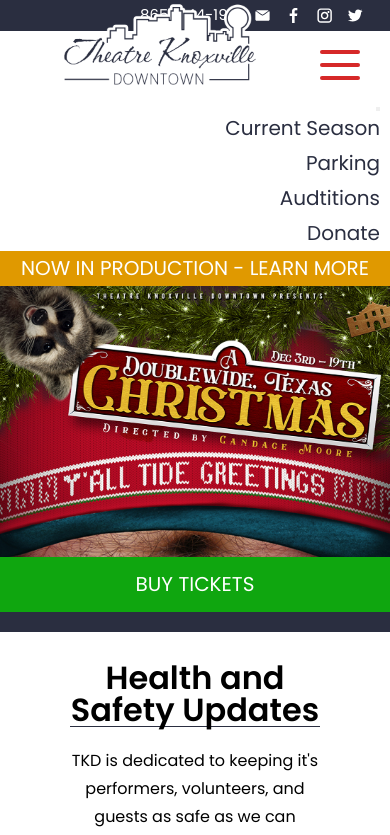
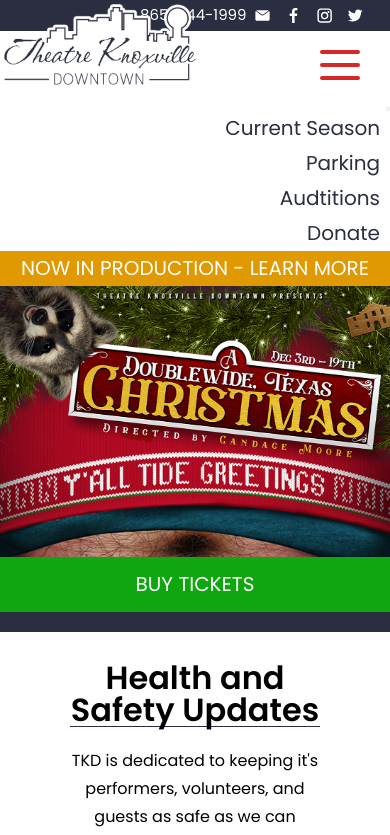
Before and after one commit to TheComeBackGuy/TKD-Gatsby, a Gatsby site: page / in a window 390 px wide. Shown: the top 835 px of the page. Built offline with nearby package versions, Linux system fonts and the light colour scheme; Gatsby itself is replaced by a stand-in of ours.

Commit message:
about to start really changing styles for mobile and tablet

```diff
--- a/src/components/styles/footer.css
+++ b/src/components/styles/footer.css
@@ -6,6 +6,7 @@ footer {
 }
 
 .footerGrid {
+    border: 1px solid red;
     width: 100%;
     max-width: var(--tkdWidth);
     /* background-color: grey; */
--- a/src/components/styles/header.css
+++ b/src/components/styles/header.css
@@ -1,5 +1,6 @@
 .headerConstraint {
     display: flex;
+
     flex-flow: column nowrap;
     width: 100%;
     /* margin-top: 40px; */
@@ -7,21 +8,23 @@
     margin: 0 auto;
 }
 .headerGrid {
+    /* border: 1px solid red; */
     width: 80%;
     height: 80px;
     max-width: var(--tkdWidth);
-    display: grid;
+    display: flex;
+    flex-flow: row nowrap;
     margin: 0 auto;
     color: #888;
     background-color: white;
-    grid-template-columns: 300px auto;
+    /* grid-template-columns: 300px auto; */
     overflow: visible;
 }
 
 .logoBox {
     display: flex;
     flex-flow: column nowrap;
-    align-items: center;
+    align-items: flex-start;
     width: 100%;
 }
 .logo {
@@ -33,12 +36,14 @@
 }
 
 .navBlock {
+    width: 80%;
+    /* border: 1px solid red; */
     height: inherit;
     display: flex;
     flex-flow: row wrap;
     justify-content: flex-end;
+    justify-self: flex-end;
     align-items: flex-end;
-    /* border: 1px solid red; */
 }
 
 .hamburger {
@@ -70,7 +75,16 @@
 }
 
 /* 1200 is max before changes? */
+@media only screen and (max-width: 1100px) {
+    .headerGrid {
+        width: 100%;
+    }
+}
+
 @media only screen and (max-width: 850px) {
+    .headerGrid {
+        width: 100%;
+    }
     .desktopMenu {
         display: flex;
         flex-flow: column nowrap;
@@ -82,9 +96,7 @@
     .hamburger {
         display: flex;
     }
-    .headerGrid {
-        width: 95%;
-    }
+
     .logo {
         width: 200px;
     }
--- a/src/pages/styles/home.css
+++ b/src/pages/styles/home.css
@@ -72,11 +72,20 @@
 .etfText {
     flex-basis: 60%;
 }
-@media only screen and (max-width: 1100px) {
+@media only screen and (max-width: 850px) {
     .etfGrid {
         flex-flow: column nowrap;
     }
     .etfLogo {
         width: 50%;
     }
+    .reviewItem {
+        flex-basis: 40%;
+        flex-grow: 2;
+    }
 }
+@media only screen and (max-width: 700px) {
+    .reviewItem {
+        flex-basis: 100%;
+    }
+}
--- a/src/pages/styles/index.css
+++ b/src/pages/styles/index.css
@@ -91,13 +91,13 @@ li {
     background-size: 20px 20px;
 }
 
-@media only screen and (max-width: 1100px) {
+@media only screen and (max-width: 850px) {
     .container {
         width: 100%;
     }
 }
 
-@media only screen and (max-width: 1100px) {
+@media only screen and (max-width: 850px) {
     h1 {
         line-height: 1em;
     }
```
